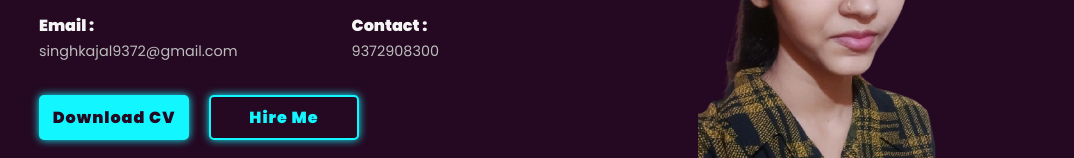
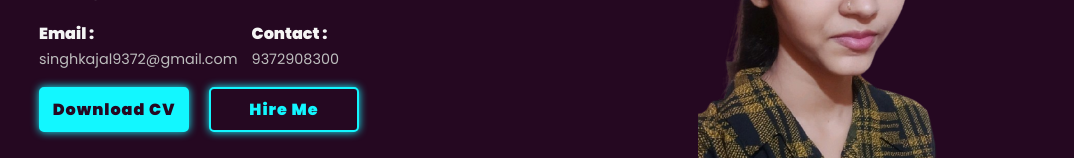
Before and after one commit to singhkajal9372/Portfolio, a plain HTML site: page index.html in a window 1280 px wide. Shown: the part 370-528 px from the top of the page, without its empty margins (89-1163 px from the left). Drawn offline with nearby package versions, Linux system fonts and the light colour scheme; a web font is replaced by a local one.

Commit message:
Update style.css

```diff
--- a/style.css
+++ b/style.css
@@ -112,7 +112,7 @@ span {
     font-size: 1.8rem;
     z-index: 10001;
     cursor: pointer;
-    margin-left: 25px;
+    margin-left: 20px;
     background: var(--hover-color);
     border-radius: 3px;
     color: var(--secon-bg-color);
@@ -177,8 +177,8 @@ section {
     display: inline-flex;
     justify-content: space-between;
     align-items: center;
-    width: 400px;
-    margin: 1rem 0 2rem;
+    width: 300px;
+    margin: 1rem 0 1rem;
 }
 
 .info-box h5 {
```
